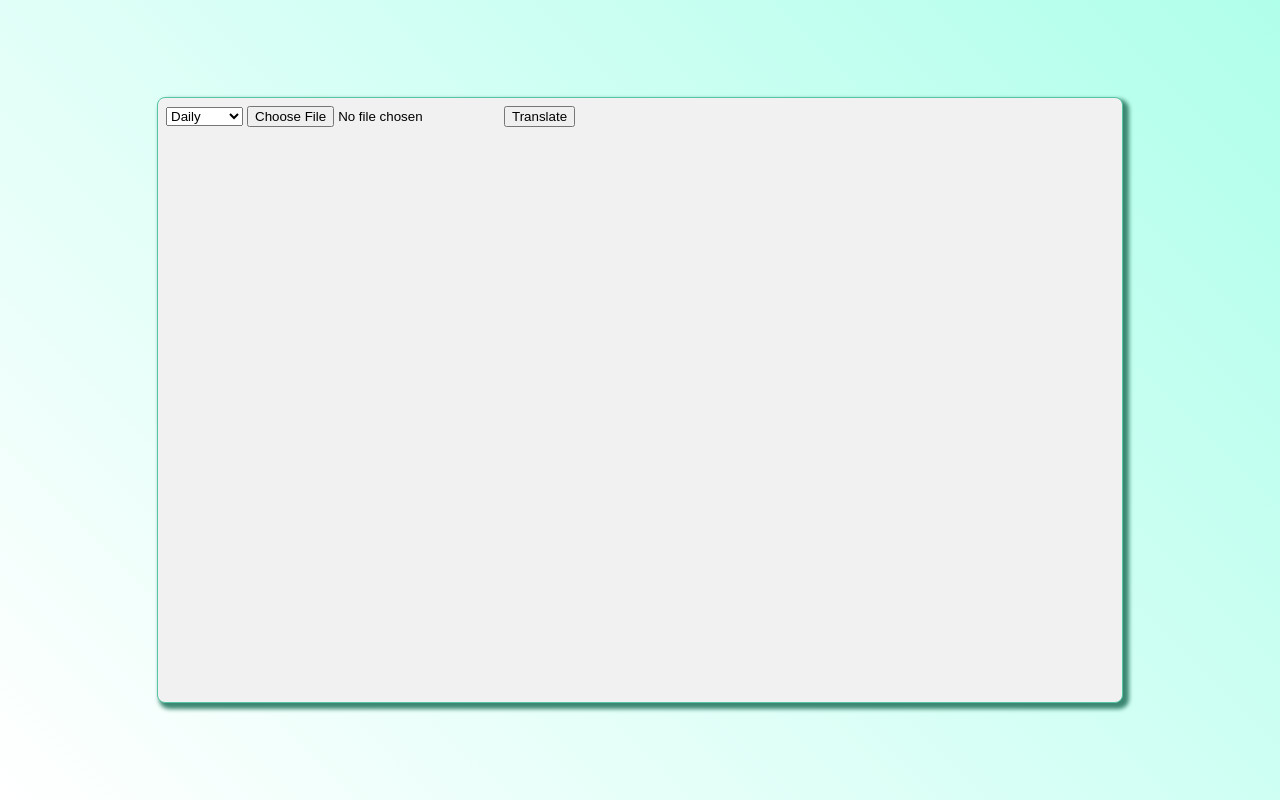
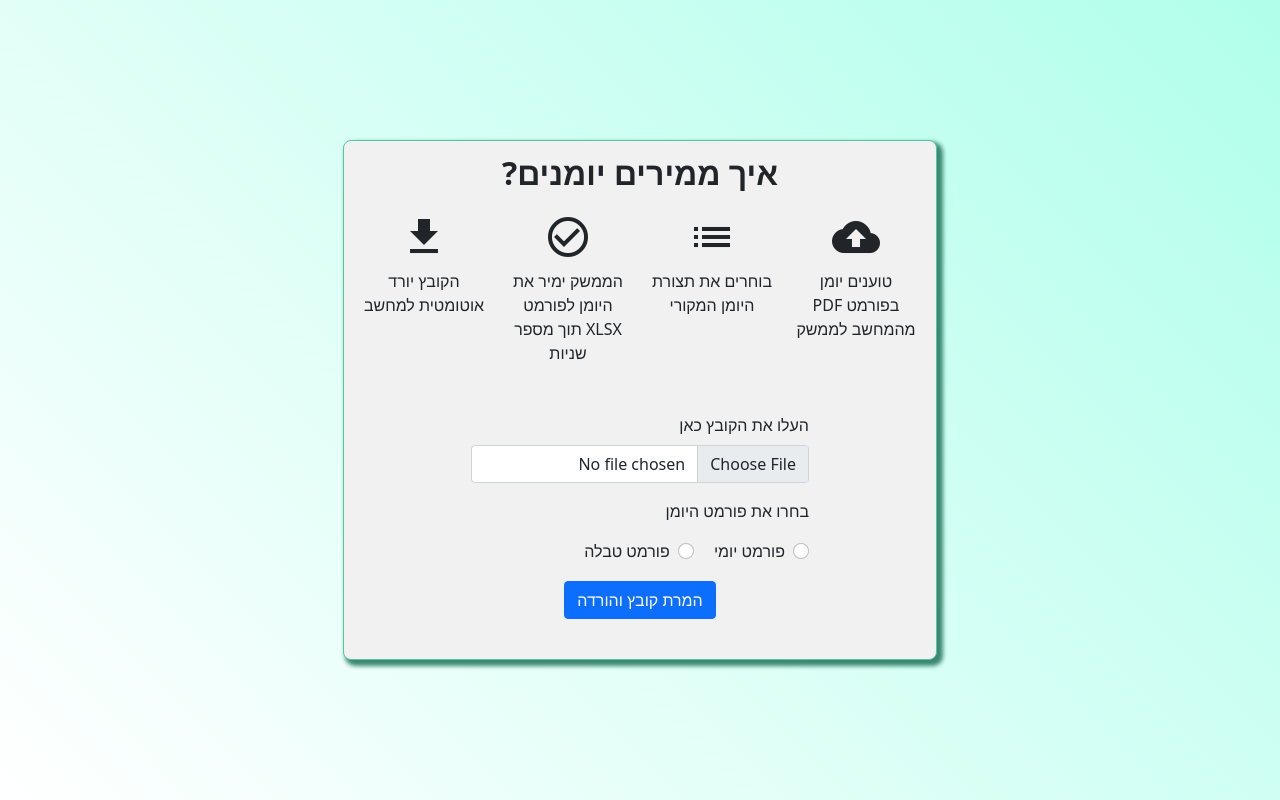
Before and after one commit to yanaytevet/calendar_convertor, a Flask app: page / in a window 1280 px wide. Run offline with Flask 2, Linux system fonts and the light colour scheme.

Commit message:
better gui

```diff
--- a/calendars_converter_backend/calendar_convertor/xls_creator.py
+++ b/calendars_converter_backend/calendar_convertor/xls_creator.py
@@ -29,7 +29,8 @@ class XlsCreator:
 
         for meeting in meetings:
             worksheet.write(index, 0, meeting.start_time.strftime(self.TIME_FORMAT))
-            worksheet.write(index, 1, meeting.end_time.strftime(self.TIME_FORMAT))
+            if meeting.end_time is not None:
+                worksheet.write(index, 1, meeting.end_time.strftime(self.TIME_FORMAT))
             worksheet.write(index, 2, meeting.text)
             worksheet.write(index, 3, meeting.location)
             index += 1
--- a/calendars_converter_backend/templates/index.html
+++ b/calendars_converter_backend/templates/index.html
@@ -1,6 +1,8 @@
-<html>
+<html lang="he" dir="rtl">
   <head>
-    <title>PDF Calendars Converter</title>
+    <title>המרת יומנים</title>
+    <link rel="stylesheet" href="https://cdn.jsdelivr.net/npm/bootstrap@5.0.0-beta1/dist/css/bootstrap.rtl.min.css" integrity="sha384-mUkCBeyHPdg0tqB6JDd+65Gpw5h/l8DKcCTV2D2UpaMMFd7Jo8A+mDAosaWgFBPl" crossorigin="anonymous">
+    <link rel="stylesheet" href="https://fonts.googleapis.com/icon?family=Material+Icons">
     <style>
         body {
             display: flex;
@@ -10,29 +12,87 @@
         }
 
         .main-container {
+            display: flex;
+            flex-direction: column;
+            align-items: center;
+            direction: rtl;
+
             border-radius: 8px;
             border: #56c5a5 1px solid;
             background-color: #f1f1f1;
             box-shadow: #3b8771 4px 4px 4px 2px;
-            width: 75%;
-            height: 75%;
+            max-width: 75%;
             padding: 8px;
         }
 
-        .file-form {
-            {#display: flex;#}
-            {#flex-direction: column;#}
+        .main-container > div {
+            margin-bottom: 16px;
         }
 
-        .select-type {
-            max-width: 300px;
+        .header {
+            font-size: 32px;
+            font-weight: 600;
+        }
+
+        .explanation-line {
+            display: flex;
+            justify-content: space-between;
+            align-items: start;
+        }
+
+        .explanation-item {
+            margin: 0 8px 0 8px;
+            display: flex;
+            flex-direction: column;
+            align-items: center;
+            width: 10vw;
+        }
+
+        .explanation-icon {
+            font-size: 48px;
+            margin-bottom: 8px;
+
+        }
+
+        .explanation-text {
+            font-size: 16px;
+            text-align: center;
+
+        }
+
+        .file-form {
+            margin-top: 32px;
+            display: flex;
+            flex-direction: column;
+            align-items: start;
+        }
+
+        .file-form > * {
+            margin-bottom: 16px;
+        }
+
+        .uploaded-file-container {
+          width: 100%;
+        }
+
+        .file-type-radio {
+
+        }
+
+        .submit-btn {
+            align-self: center;
         }
     </style>
     <script>
         function validateForm() {
-          var x = document.forms["fileForm"]["fname"].value;
-          if (x == "") {
-            alert("Name must be filled out");
+          const uploadedFile = document.forms["fileForm"]["uploadedfile"].value;
+          if (!uploadedFile) {
+            alert("יש לבחור קובץ");
+            return false;
+          }
+          const calendarType = document.forms["fileForm"]["calendar_type"].value;
+          if (!calendarType) {
+            alert("יש לבחור סוג יומן");
             return false;
           }
         }
@@ -40,17 +100,48 @@
   </head>
   <body>
     <div class="main-container">
+        <div class="header">איך ממירים יומנים?</div>
+        <div class="explanation-line">
+            <div class="explanation-item">
+                <span class="material-icons explanation-icon">cloud_upload</span>
+                <span class="explanation-text">טוענים יומן בפורמט PDF מהמחשב לממשק</span>
+            </div>
+            <div class="explanation-item">
+                <span class="material-icons explanation-icon">list</span>
+                <span class="explanation-text">בוחרים את תצורת היומן המקורי</span>
+            </div>
+            <div class="explanation-item">
+                <span class="material-icons explanation-icon">check_circle_outline</span>
+                <span class="explanation-text">הממשק ימיר את היומן לפורמט XLSX תוך מספר שניות</span>
+            </div>
+            <div class="explanation-item">
+                <span class="material-icons explanation-icon">download</span>
+                <span class="explanation-text">הקובץ יורד אוטומטית למחשב</span>
+            </div>
+        </div>
+
         <form name="fileForm" action="/convert-file" onsubmit="return validateForm()" method="post" class="file-form"
             enctype="multipart/form-data">
-            <select name="calendar_type" class="select-type">
-                <option value="daily">Daily</option>
-                <option value="weekly_1">Weekly 1</option>
-                <option value="weekly_2">Weekly 2</option>
-                <option value="table">Table</option>
-            </select>
-            <input type="file" id="uploadedfile" name="uploadedfile">
-            <input type="submit" value="Translate">
+            <div class="mb-3 uploaded-file-container">
+                <label for="uploadedfile" class="form-label">העלו את הקובץ כאן</label>
+                <input type="file" id="uploadedfile" name="uploadedfile" class="form-control">
+            </div>
+
+            <label class="form-label">בחרו את פורמט היומן</label>
+            <div class="file-type-radio">
+                <div class="form-check form-check-inline">
+                  <input class="form-check-input" type="radio" name="calendar_type" id="daily" value="daily">
+                  <label class="form-check-label" for="daily">פורמט יומי</label>
+                </div>
+                <div class="form-check form-check-inline">
+                  <input class="form-check-input" type="radio" name="calendar_type" id="table" value="table">
+                  <label class="form-check-label" for="table">פורמט טבלה</label>
+                </div>
+            </div>
+
+            <input class="btn btn-primary submit-btn" type="submit" value="המרת קובץ והורדה">
         </form>
     </div>
+  <script src="https://cdn.jsdelivr.net/npm/bootstrap@5.0.0-beta1/dist/js/bootstrap.bundle.min.js" integrity="sha384-ygbV9kiqUc6oa4msXn9868pTtWMgiQaeYH7/t7LECLbyPA2x65Kgf80OJFdroafW" crossorigin="anonymous"></script>
   </body>
 </html>
```
